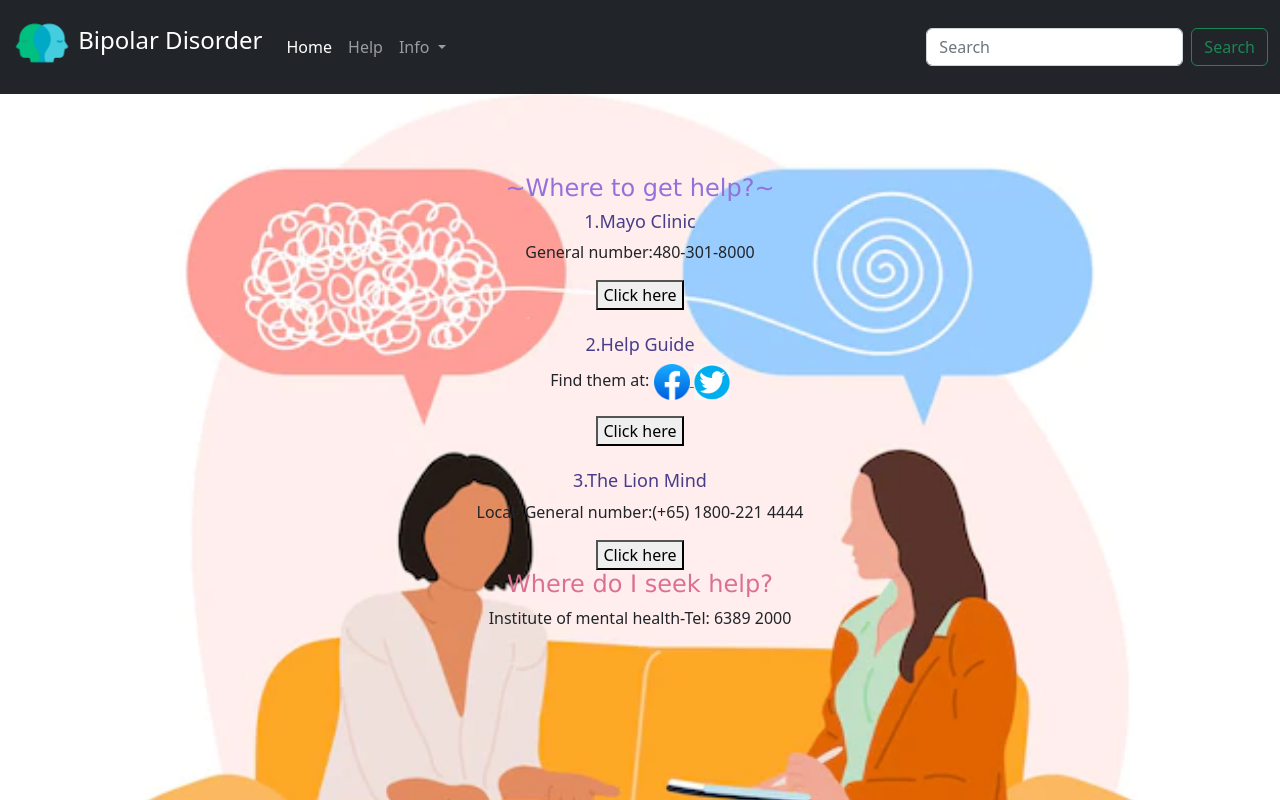
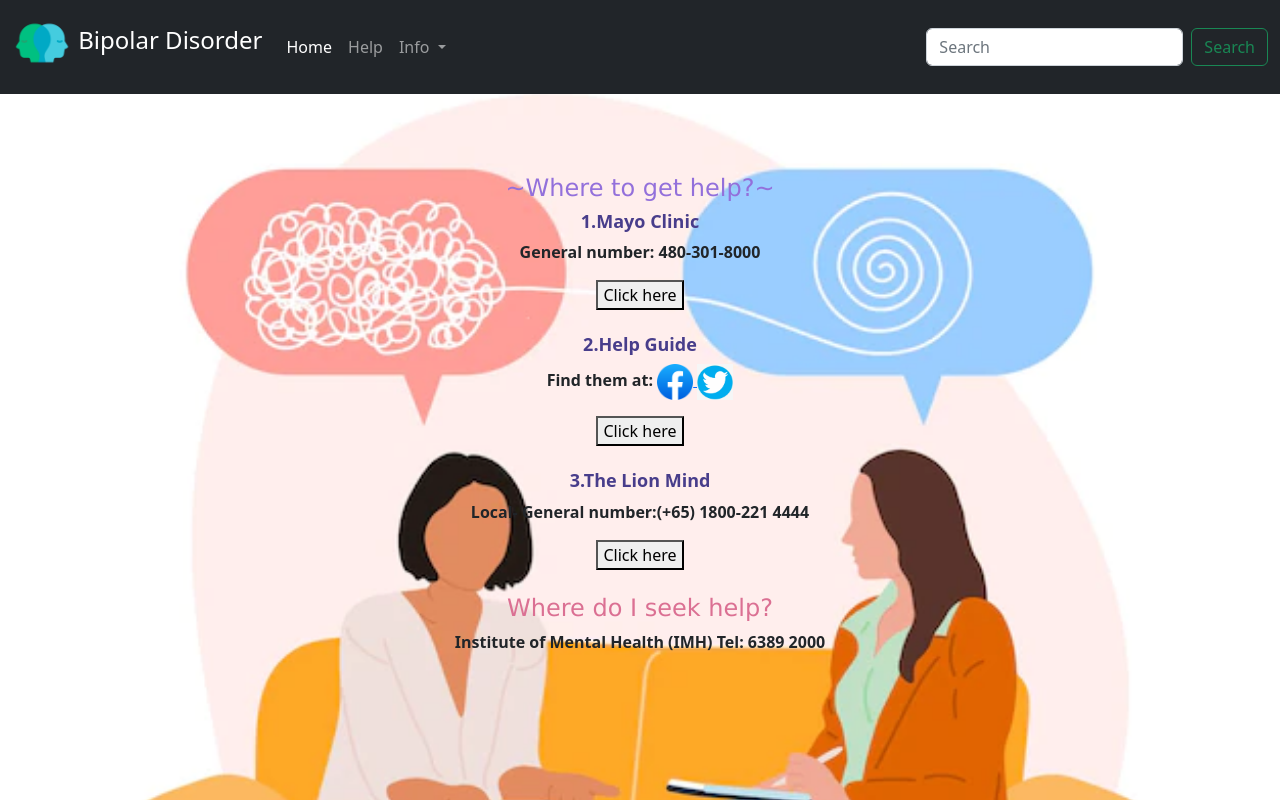
Before and after one commit to limdw/limdw.github.io, a plain HTML site: page Metee's Project/help.html in a window 1280 px wide. Drawn offline with nearby package versions, Linux system fonts and the light colour scheme.

Commit message:
update help.html

```diff
--- a/Metee's Project/help.html
+++ b/Metee's Project/help.html
@@ -112,16 +112,17 @@
 <div class="container info">
     <h1 id="r" class="resource"> ~Where to get help?~</h1>
     <div class="group">
-        <h2 class="MayoClinic">1.Mayo Clinic</h2>
-        <p>General number:480-301-8000</p>
+        <h2 class="MayoClinic fw-bold">1.Mayo Clinic</h2>
+        <!-- <p>Mayo Clinic's a non-profit org that commits to clinical practice, education and research, providing expert care to everyone.</p> -->
+        <p class="fw-bold">General number: 480-301-8000</p>
         <a href="https://www.mayoclinic.org/diseases-conditions/bipolar-disorder/diagnosis-treatment/drc-20355961" > <button>Click here</button> </a>
     </div>
 
     <br>
 
     <div class="group">
-        <h2 class="HelpGuide">2.Help Guide</h2>
-        <p>Find them at: <a href="https://www.facebook.com/helpguideorg/" > <img class="img-size" src="images/Facebook_f_logo_(2021).svg.webp" class="img-size"> <a href="https://twitter.com/helpguideorg" > <img src="images/2-27646_twitter-logo-png-transparent-background-logo-twitter-png.jpg" class="img-size"></p> </a>
+        <h2 class="HelpGuide fw-bold">2.Help Guide</h2>
+        <p class="fw-bold">Find them at: <a href="https://www.facebook.com/helpguideorg/" > <img class="img-size" src="images/Facebook_f_logo_(2021).svg.webp" class="img-size"> <a href="https://twitter.com/helpguideorg" > <img src="images/2-27646_twitter-logo-png-transparent-background-logo-twitter-png.jpg" class="img-size"></p> </a>
 
         <a href="https://www.helpguide.org/articles/bipolar-disorder/helping-someone-with-bipolar-disorder.htm" > <button>Click here</button> </a>
     </div>
@@ -129,11 +130,15 @@
     <br>
 
     <div class="group">
-        <h2 class="TheLionMind">3.The Lion Mind</h2>
-        <p>Local- General number:(+65) 1800-221 4444</p>
+        <h2 class="TheLionMind fw-bold">3.The Lion Mind</h2>
+        <p class="fw-bold">Local- General number:(+65) 1800-221 4444</p>
         <a href="https://thelionmind.org.sg/" > <button>Click here</button> </a>
+
+        <br>
+        <br>
+
         <h4 id="r" class="SeekHelp"> Where do I seek help?</h4>
-        <p>Institute of mental health-Tel: 6389 2000</p>
+        <p class="fw-bold">Institute of Mental Health (IMH) Tel: 6389 2000</p>
          </div>
 
     </div>
```
